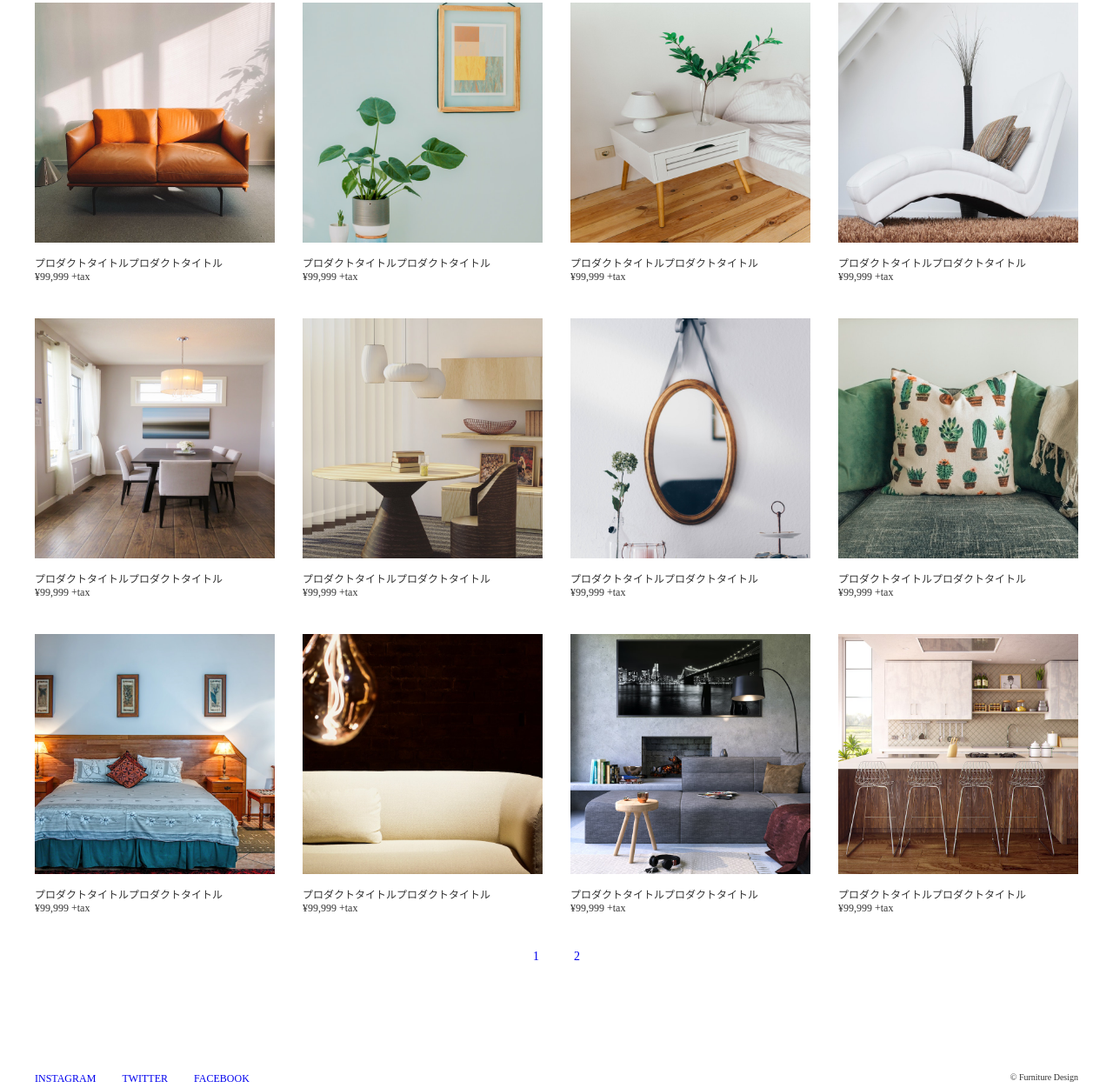
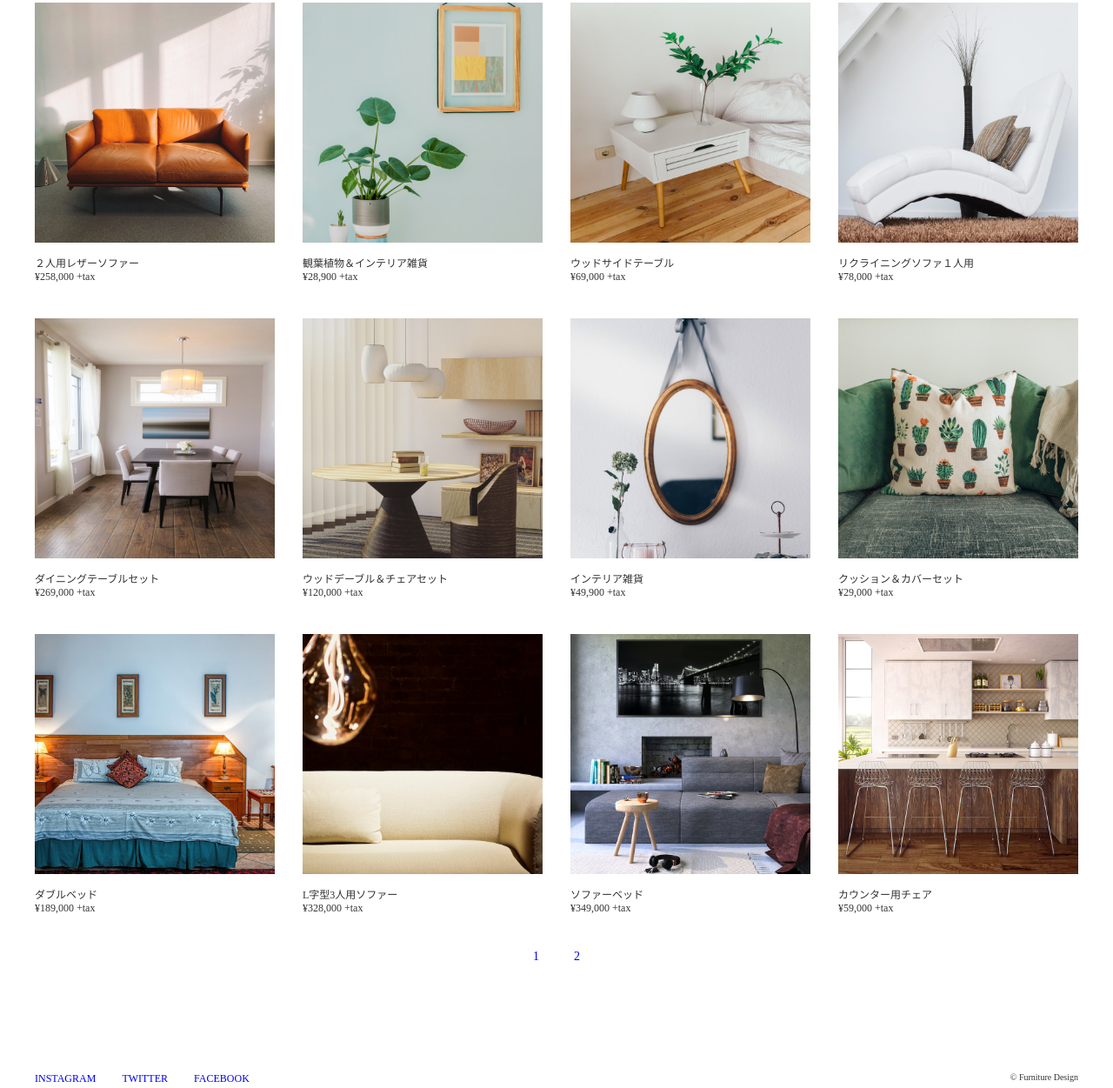
Before and after one commit to sarananev/store_site, a plain HTML site: page products.html in a window 1280 px wide. Shown: the part 163-1414 px from the top of the page at 87% size. Drawn offline with nearby package versions, Linux system fonts and the light colour scheme; some packages are replaced by stand-ins of ours.

Commit message:
Update products.html

```diff
--- a/products.html
+++ b/products.html
@@ -38,63 +38,63 @@
       <ui class="grid-item">
         <li class="item1">
           <a href="item1.html"><img src="img/item1.jpg" alt="item1"></a>
-          <p>プロダクトタイトルプロダクトタイトル</p>
-          <p>¥99,999 +tax</p>
+          <p>２人用レザーソファー</p>
+          <p>¥258,000 +tax</p>
         </li>
         <li class="item2">
           <a href="item1.html"><img src="img/item2.jpg" alt="item1"></a>
-          <p>プロダクトタイトルプロダクトタイトル</p>
-          <p>¥99,999 +tax</p>
+          <p>観葉植物＆インテリア雑貨</p>
+          <p>¥28,900 +tax</p>
         </li>
         <li class="item3">
           <a href="item1.html"><img src="img/item3.jpg" alt="item1"></a>
-          <p>プロダクトタイトルプロダクトタイトル</p>
-          <p>¥99,999 +tax</p>
+          <p>ウッドサイドテーブル</p>
+          <p>¥69,000 +tax</p>
         </li>
         <li class="item4">
           <a href="item1.html"><img src="img/item4.jpg" alt="item1"></a>
-          <p>プロダクトタイトルプロダクトタイトル</p>
-          <p>¥99,999 +tax</p>
+          <p>リクライニングソファ１人用</p>
+          <p>¥78,000 +tax</p>
         </li>
         <li class="item5">
           <a href="item1.html"><img src="img/item5.jpg" alt="item1"></a>
-          <p>プロダクトタイトルプロダクトタイトル</p>
-          <p>¥99,999 +tax</p>
+          <p>ダイニングテーブルセット</p>
+          <p>¥269,000 +tax</p>
         </li>
         <li class="item6">
           <a href="item1.html"><img src="img/item6.jpg" alt="item1"></a>
-          <p>プロダクトタイトルプロダクトタイトル</p>
-          <p>¥99,999 +tax</p>
+          <p>ウッドデーブル＆チェアセット</p>
+          <p>¥120,000 +tax</p>
         </li>
         <li class="item7">
           <a href="item1.html"><img src="img/item7.jpg" alt="item1"></a>
-          <p>プロダクトタイトルプロダクトタイトル</p>
-          <p>¥99,999 +tax</p>
+          <p>インテリア雑貨</p>
+          <p>¥49,900 +tax</p>
         </li>
         <li class="item8">
           <a href="item1.html"><img src="img/item8.jpg" alt="item1"></a>
-          <p>プロダクトタイトルプロダクトタイトル</p>
-          <p>¥99,999 +tax</p>
+          <p>クッション＆カバーセット</p>
+          <p>¥29,000 +tax</p>
         </li>
         <li class="item9">
           <a href="item1.html"><img src="img/item9.jpg" alt="item1"></a>
-          <p>プロダクトタイトルプロダクトタイトル</p>
-          <p>¥99,999 +tax</p>
+          <p>ダブルベッド</p>
+          <p>¥189,000 +tax</p>
         </li>
         <li class="item10">
           <a href="item1.html"><img src="img/item10.jpg" alt="item1"></a>
-          <p>プロダクトタイトルプロダクトタイトル</p>
-          <p>¥99,999 +tax</p>
+          <p>L字型3人用ソファー</p>
+          <p>¥328,000 +tax</p>
         </li>
         <li class="item11">
           <a href="item1.html"><img src="img/item11.jpg" alt="item1"></a>
-          <p>プロダクトタイトルプロダクトタイトル</p>
-          <p>¥99,999 +tax</p>
+          <p>ソファーベッド</p>
+          <p>¥349,000 +tax</p>
         </li>
         <li class="item12">
           <a href="item1.html"><img src="img/item12.jpg" alt="item1"></a>
-          <p>プロダクトタイトルプロダクトタイトル</p>
-          <p>¥99,999 +tax</p>
+          <p>カウンター用チェア</p>
+          <p>¥59,000 +tax</p>
         </li>
       </ui>
       <div class="page-number">
```
